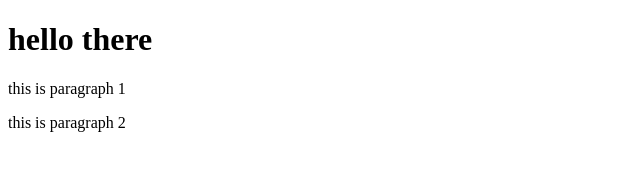
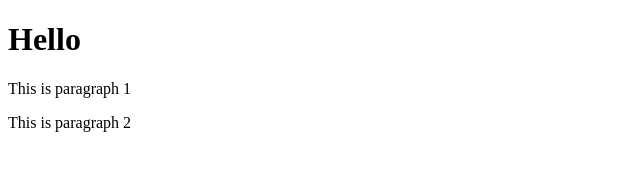
Before and after one commit to diyashah8/javascript2, a plain HTML site: page DOM/dom.html in a window 1280 px wide. Shown: the whole page, without its empty margins (0-640 px from the left). Drawn offline with Linux system fonts and the light colour scheme.

Commit message:
basic learning about dom

```diff
--- a/DOM/dom.html
+++ b/DOM/dom.html
@@ -8,12 +8,12 @@
 </head>
 
 <body>
-    <h1>hello there</h1>
+    <h1>Hello</h1>
     <div id="d-1">
-        <p>this is paragraph 1</p>
+        <p>This is paragraph 1</p>
     </div>
     <div id="d-2">
-        <p class="para-2">this is paragraph 2</p>
+        <p class="para-2">This is paragraph 2</p>
     </div>
 
     <script src="dom.js"></script>
```
